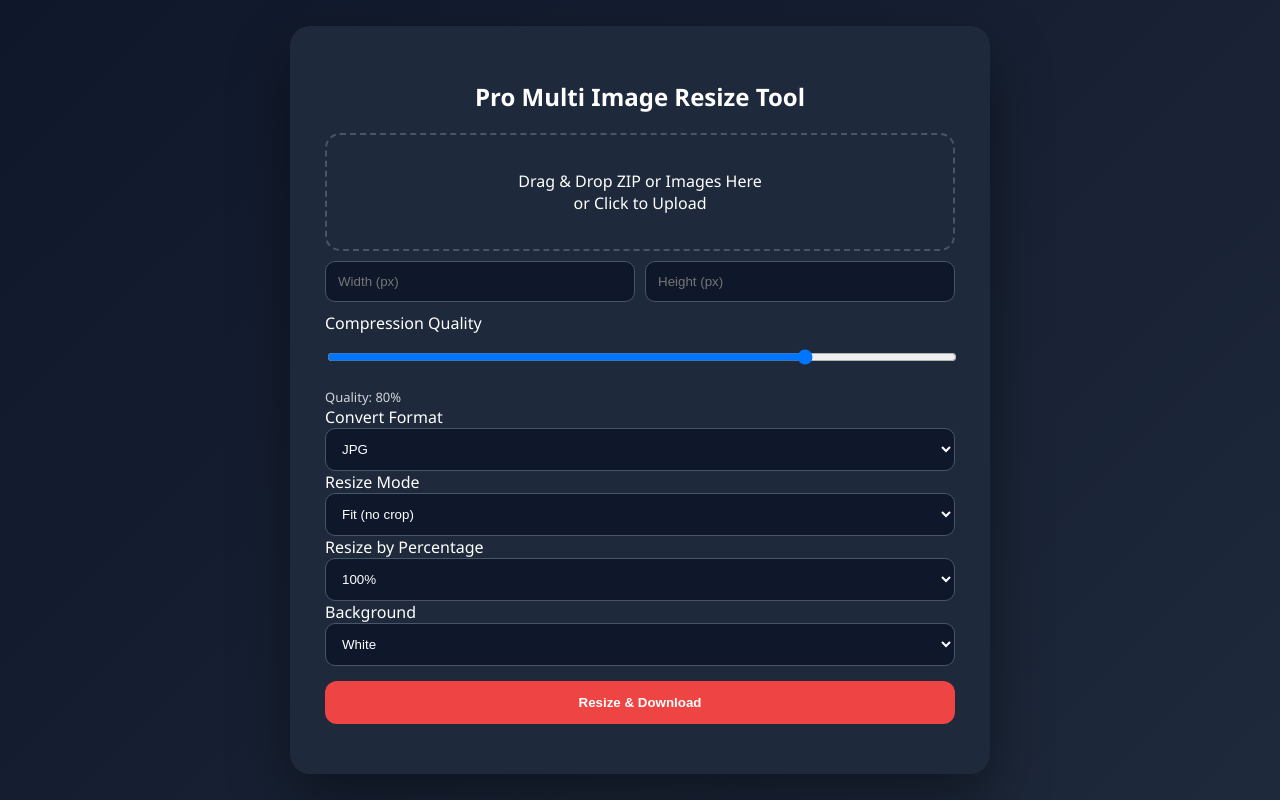
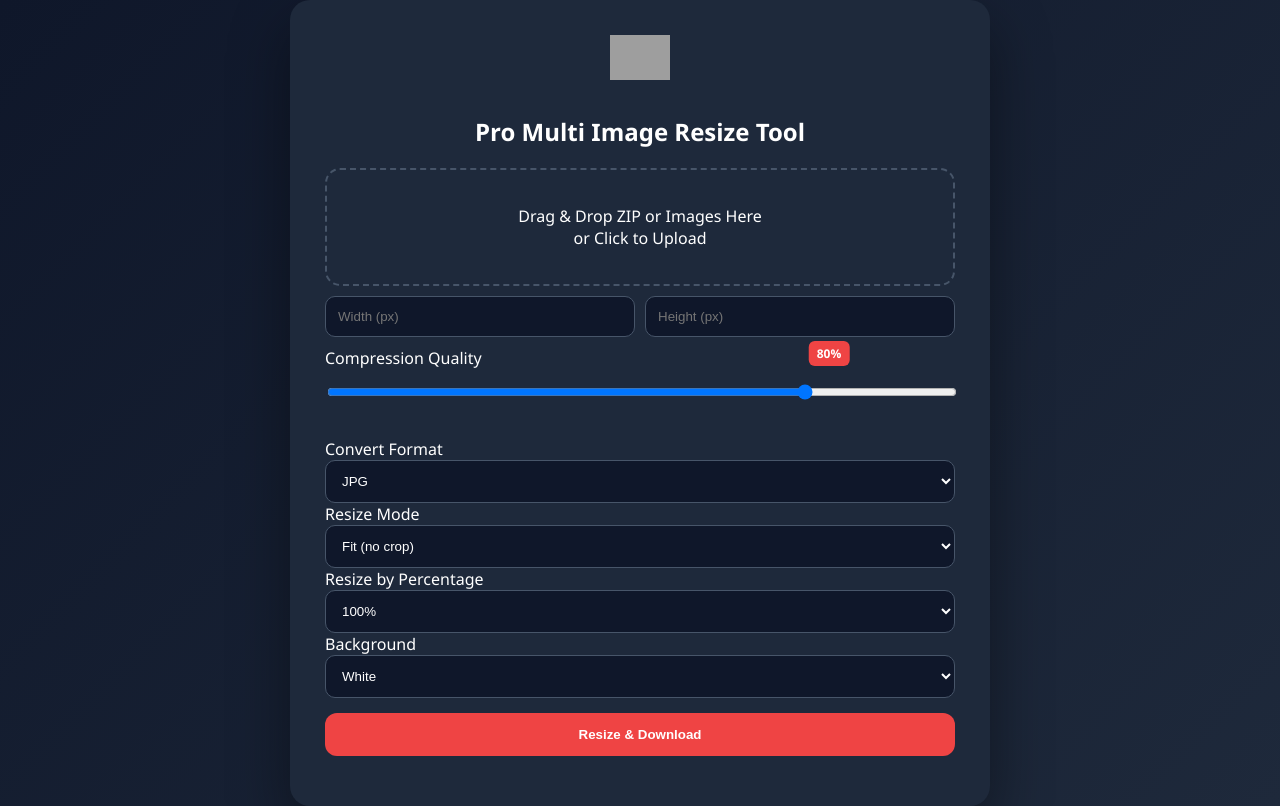
Before and after one commit to Daffyines/image_resize, a plain HTML site: page index.html in a window 1280 px wide. Drawn offline with nearby package versions, Linux system fonts and the light colour scheme; grey boxes are pictures that could not be loaded.

Commit message:
index.html

```diff
--- a/index.html
+++ b/index.html
@@ -25,6 +25,14 @@ body{
   padding:35px;
   border-radius:20px;
   box-shadow:0 25px 60px rgba(0,0,0,0.4);
+}
+.logo{
+  text-align:center;
+  margin-bottom:15px;
+}
+.logo img{
+  width:60px;
+  margin-bottom:10px;
 }
 h2{text-align:center;margin-bottom:20px}
 .drop-zone{
@@ -84,7 +92,6 @@ button:hover{
   border-radius:10px;
   overflow:hidden;
   display:none;
-  position:relative;
 }
 .progress-bar{
   height:100%;
@@ -113,6 +120,28 @@ button:hover{
   margin-top:5px;
   opacity:.8;
 }
+
+/* RANGE STYLE */
+.range-wrapper{
+  position:relative;
+  width:100%;
+  margin-bottom:20px;
+}
+.range-wrapper input[type="range"]{
+  width:100%;
+}
+.range-value{
+  position:absolute;
+  top:-28px;
+  left:80%;
+  transform:translateX(-50%);
+  background:#ef4444;
+  padding:4px 8px;
+  border-radius:6px;
+  font-size:12px;
+  font-weight:bold;
+  transition:0.2s;
+}
 </style>
 </head>
 
@@ -120,7 +149,10 @@ button:hover{
 
 <div class="card">
 
-<h2>Pro Multi Image Resize Tool</h2>
+<div class="logo">
+  <img src="https://cdn-icons-png.flaticon.com/512/1828/1828919.png">
+  <h2>Pro Multi Image Resize Tool</h2>
+</div>
 
 <div class="drop-zone" id="dropZone">
   Drag & Drop ZIP or Images Here<br>or Click to Upload
@@ -135,8 +167,10 @@ button:hover{
 </div>
 
 <label>Compression Quality</label>
-<input type="range" id="quality" min="0.1" max="1" step="0.1" value="0.8">
-<div class="small-text" id="qualityText">Quality: 80%</div>
+<div class="range-wrapper">
+  <div class="range-value" id="qualityText">80%</div>
+  <input type="range" id="quality" min="0.1" max="1" step="0.1" value="0.8">
+</div>
 
 <label>Convert Format</label>
 <select id="format">
@@ -189,11 +223,15 @@ const qualityText=document.getElementById('qualityText');
 const resizeBtn=document.getElementById('resizeBtn');
 const fileNameDiv=document.getElementById('fileName');
 
+/* QUALITY SLIDER UPDATE */
 qualitySlider.addEventListener("input",()=>{
-  qualityText.innerHTML="Quality: "+Math.round(qualitySlider.value*100)+"%";
+  const value=Math.round(qualitySlider.value*100);
+  qualityText.innerHTML=value+"%";
+
+  const percent=(qualitySlider.value-0.1)/(1-0.1);
+  qualityText.style.left=(percent*100)+"%";
 });
 
-// Drag & Drop + Click fix
 fileInput.addEventListener("change", e => handleFiles(e.target.files));
 dropZone.addEventListener("dragover", e => e.preventDefault());
 dropZone.addEventListener("drop", e => {
@@ -201,7 +239,6 @@ dropZone.addEventListener("drop", e => {
   handleFiles(e.dataTransfer.files);
 });
 
-// Funksioni për të ruajtur file-et dhe shfaq emrin e tyre
 function handleFiles(files){
   selectedFiles=[];
   preview.innerHTML="";
@@ -213,7 +250,6 @@ function handleFiles(files){
   fileNameDiv.innerHTML = "Uploaded: " + names.join(", ");
 }
 
-// Funksioni kryesor për resize + download
 resizeBtn.addEventListener("click", ()=>processFiles());
 
 async function processFiles(){
@@ -230,10 +266,8 @@ async function processFiles(){
 
   const newZip=new JSZip();
   let imageList=[];
-
   progressContainer.style.display="block";
 
-  // Handle ZIP
   if(selectedFiles.length===1 && selectedFiles[0].name.endsWith(".zip")){
     const zip=new JSZip();
     const contents=await zip.loadAsync(selectedFiles[0]);
@@ -271,7 +305,6 @@ async function processFiles(){
       img.onload=function(){
         let targetW=widthInput?parseInt(widthInput):img.width;
         let targetH=heightInput?parseInt(heightInput):img.height;
-
         targetW*=scale;
         targetH*=scale;
 
```
